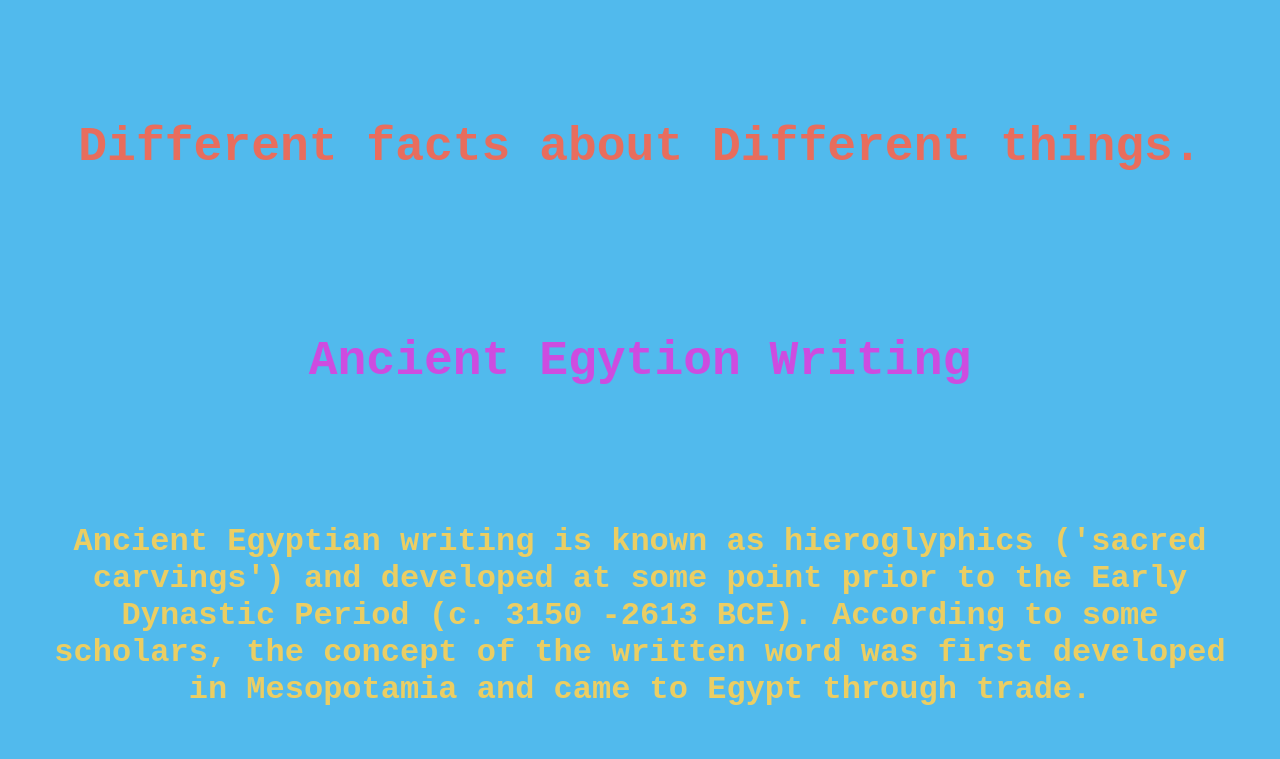
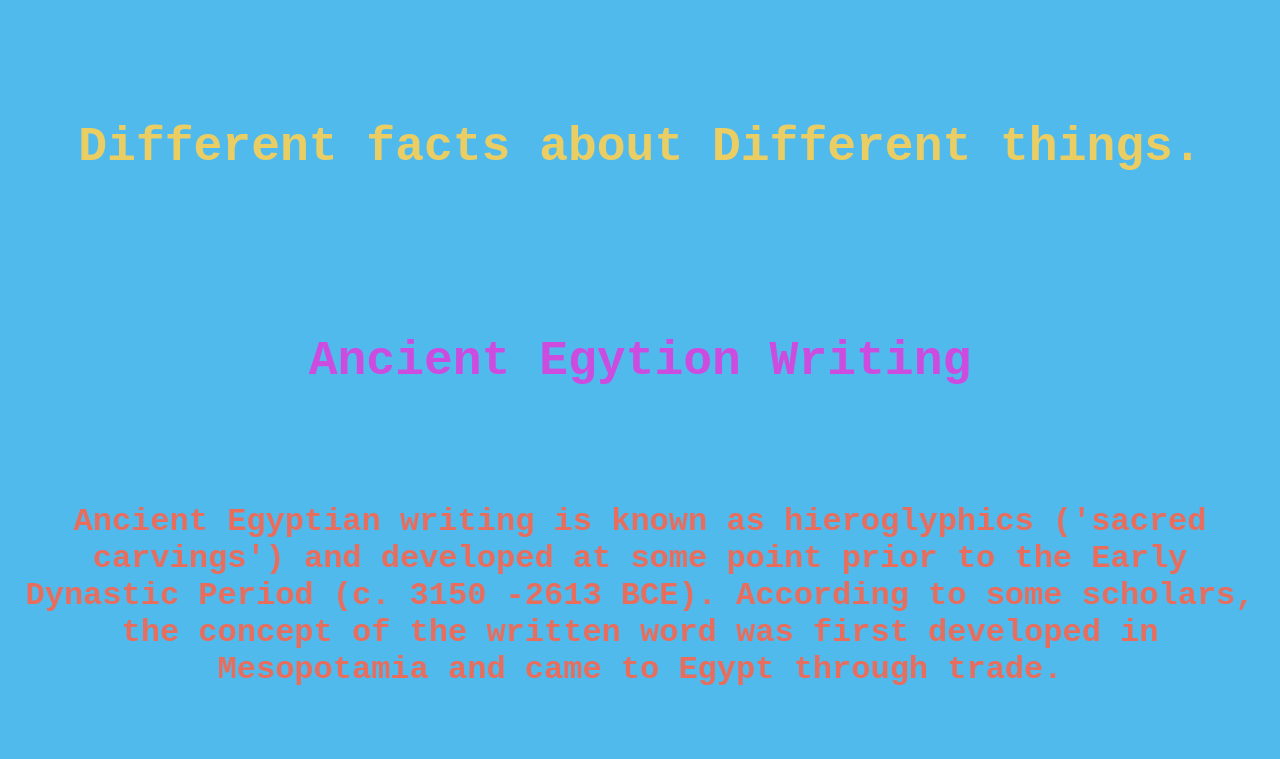
Before and after one commit to Bloodykiller538/Facts-about-different-things., a plain HTML site: page index.html in a window 1280 px wide. Shown: the top 759 px of the page. Drawn offline with Linux system fonts and the light colour scheme.

Commit message:
2nd letter fix

```diff
--- a/css/style.css
+++ b/css/style.css
@@ -14,7 +14,7 @@ H3 {
 
 
 H5 {
-  Color: #E86D5D;
+  Color: #EBCE63;
   padding: 40px;
   font-family: 'Xanh Mono', monospace;
   text-align: center;
@@ -26,11 +26,10 @@ padding-left: 350px;
 
 
 H6 {
-color: #EBCE63;
+color: #E86D5D;
 text-align: center;
 font-size: 2rem;
 font-family: 'Xanh Mono', monospace;
-padding: 20px;
 }
 
 
```
